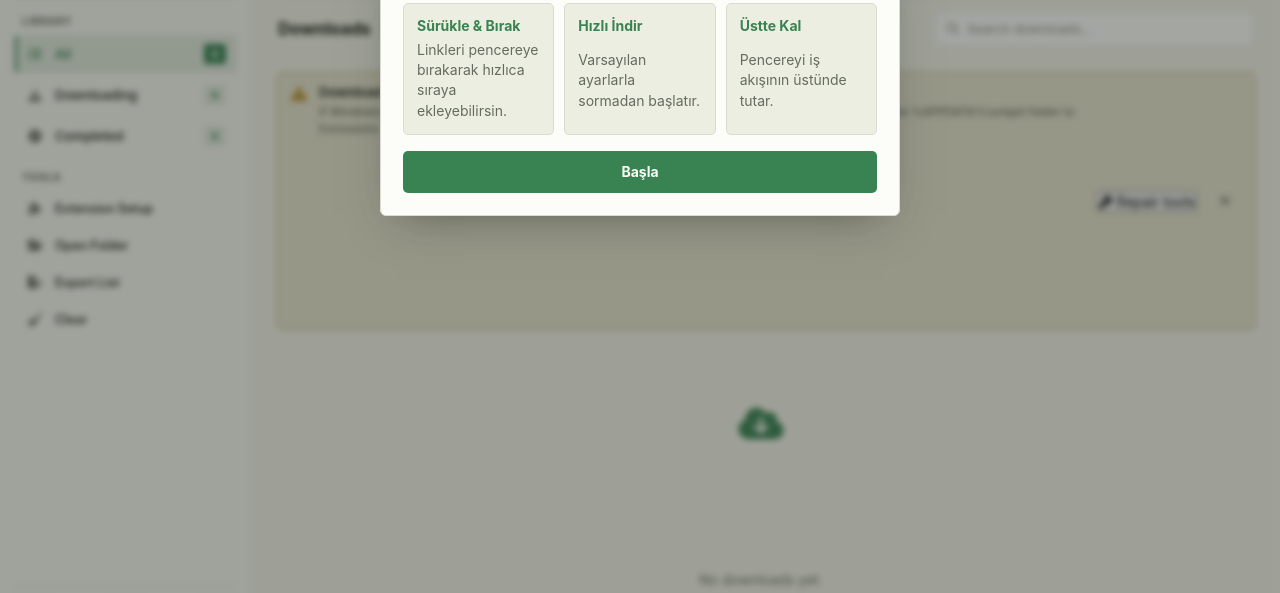
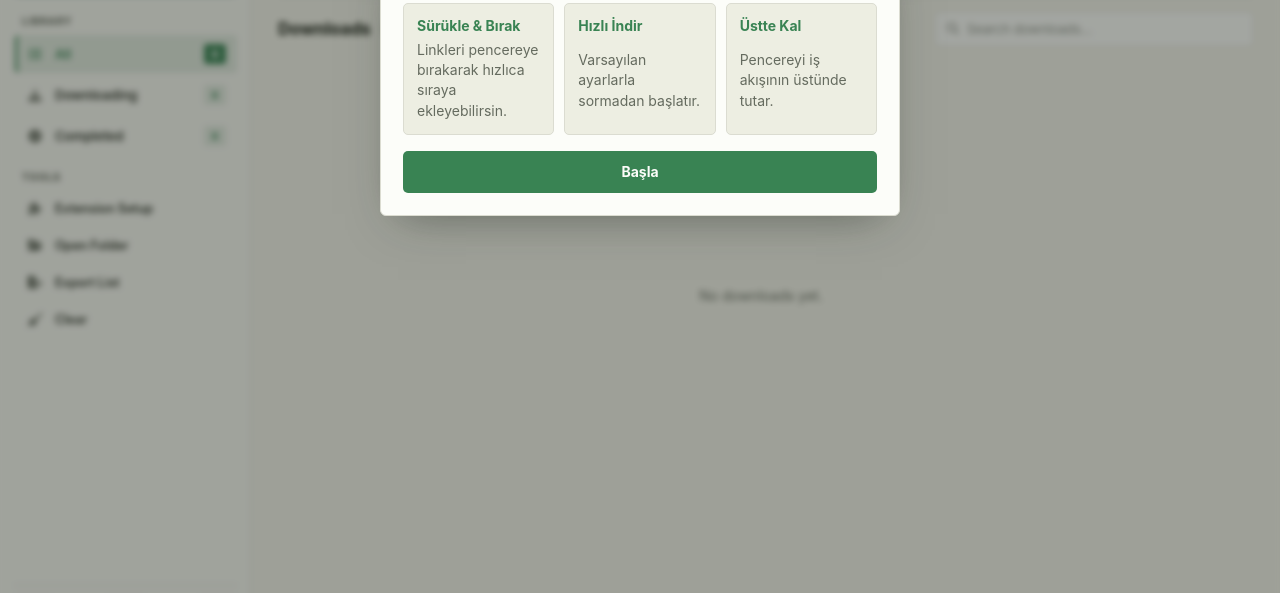
Before and after one commit to muhammeddolan-sketch/yt-dlp-manager, a browser extension: page public/index.html in a window 1280 px wide. Shown: the part 125-718 px from the top of the page. Drawn offline with nearby package versions, Linux system fonts and the light colour scheme; no server answers.

Commit message:
Fix phantom repair banner leaking over the download list
- .repair-banner[hidden] now actually hides (author display:flex was
  overriding the UA [hidden] rule, leaving a 26px strip on top of the list)
- .main-content switches from a 3-row grid to a flex column so the
  optional banner (4th child) no longer lands in the 1fr row and overlaps
- repair button used a non-existent .primary-button class; now .btn-primary
  so it renders as the mint accent button instead of a white UA default

```diff
--- a/public/index.html
+++ b/public/index.html
@@ -125,7 +125,7 @@
                     <p id="repairDesc" class="repair-banner-desc"></p>
                     <p class="repair-banner-hint" data-i18n="repair_defender"></p>
                 </div>
-                <button id="repairToolsBtn" class="primary-button repair-banner-btn" type="button">
+                <button id="repairToolsBtn" class="btn-primary repair-banner-btn" type="button">
                     <i class="fas fa-wrench"></i>
                     <span data-i18n="repair_btn">Araçları Onar</span>
                 </button>
--- a/public/style.css
+++ b/public/style.css
@@ -492,8 +492,8 @@
 .main-content {
     position: relative;
     min-width: 0;
-    display: grid;
-    grid-template-rows: auto auto minmax(0, 1fr);
+    display: flex;
+    flex-direction: column;
     gap: 14px;
     padding: 18px 24px 20px;
     overflow: hidden;
@@ -749,6 +749,10 @@
     animation: repair-in 0.28s cubic-bezier(0.2, 0.9, 0.3, 1.3);
 }
 
+.repair-banner[hidden] {
+    display: none;
+}
+
 @keyframes repair-in {
     from { opacity: 0; transform: translateY(-6px); }
     to { opacity: 1; transform: translateY(0); }
@@ -883,6 +887,7 @@
 
 /* Download list */
 .download-list {
+    flex: 1 1 auto;
     min-height: 0;
     display: flex;
     flex-direction: column;
```
